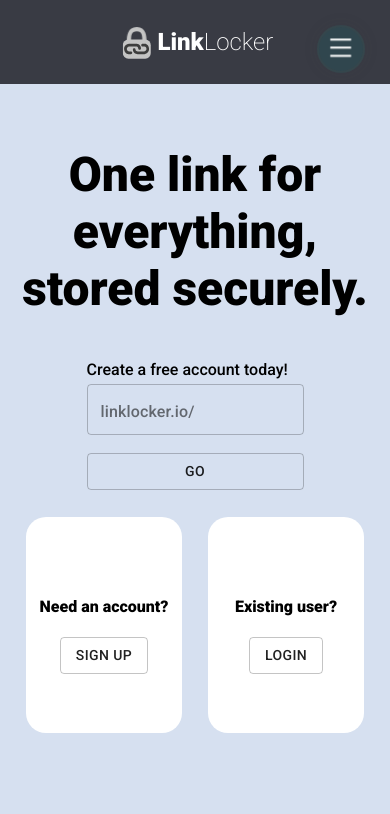
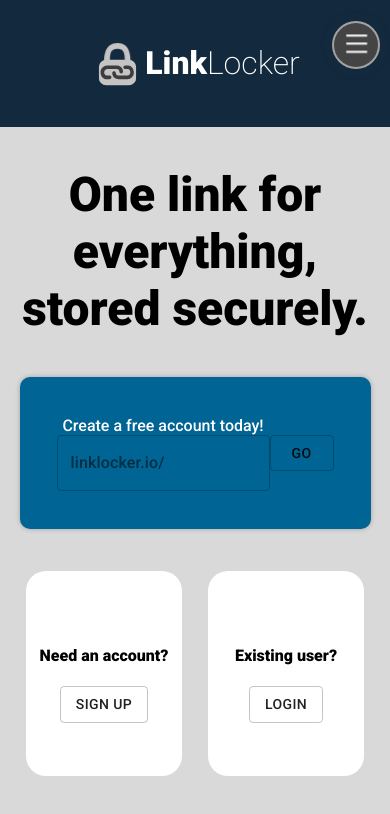
Before and after one commit to dannyhogan/linklocker, a React (Create React App) app in the folder client/: page / in a window 390 px wide. Shown: the top 814 px of the page. Built offline with nearby package versions, Linux system fonts and the light colour scheme; no server answers.

Commit message:
css changes

```diff
--- a/client/src/App.scss
+++ b/client/src/App.scss
@@ -7,6 +7,7 @@
   margin: 0;
   overflow: hidden;
   position: relative;
-  background-color: #d6e0f0;
   font-family: 'Roboto';
+  background-color: #d9d9d9;
+
 }
--- /dev/null
+++ b/client/src/components/Contact/Contact.scss
@@ -0,0 +1,3 @@
+.Contact {
+
+}
--- a/client/src/components/Header/Header.scss
+++ b/client/src/components/Header/Header.scss
@@ -4,23 +4,7 @@
   align-items: center;
   width: 100%;
   height: 15%;
-  background-color: #393b44;
+  background-color: #13293d;
   overflow: hidden;
   transition: all ease-in .2s;
 }
-
-@media screen and (max-width: 800px) {
-  .Header {
-    display: flex;
-    justify-content: center;
-    align-items: center;
-    width: 100%;
-    height: 10%;
-    background-color: #393b44;
-    transition: all ease-out .5s;
-
-    .Logo {
-      transform: scale(.75);
-    }
-  }
-}
--- a/client/src/components/LandingPageForm/LandingPageForm.scss
+++ b/client/src/components/LandingPageForm/LandingPageForm.scss
@@ -1,16 +1,77 @@
 .LandingPageForm {
   display: flex;
-  flex-direction: column;
+  align-items: center;
+  justify-content: center;
+  background-color: #006494;
+  color: white;
+  height: 10rem;
+  border-radius: 10px;
+  width: 25rem;
+  max-width: 90%;
+  height: 10rem;
+  margin-bottom: 1rem;
+  box-shadow: 0px 0px 5px rgba(0, 0, 0, 0.25);
+  -webkit-animation: slide-in-fwd-bottom 0.7s cubic-bezier(0.250, 0.460, 0.450, 0.940) both;
+  animation: slide-in-fwd-bottom 0.7s cubic-bezier(0.250, 0.460, 0.450, 0.940) both;
+  z-index: 1;
 
   .form-label {
-    height: 5rem;
-    margin-bottom: 1rem;
     display: flex;
-    justify-content: space-around;
     flex-direction: column;
+    align-items: center;
 
-    input {
-      padding: 1rem;
+    .form-container {
+      display: flex;
+      margin-top: 1rem;
+      width: 100%;
+
+      .input {
+        color: white;
+        outline: none;
+        border: none;
+      }
+
+      .submit {
+        border: 2px solid white;;
+        color: white;
+        border-radius: 0px 10px 10px 0px;
+        background-color: rgba(0, 0, 0, 0.1);
+      }
+
+      .Mui-focused {
+        color: white;
+      }
+
+      .MuiOutlinedInput-notchedOutline {
+        border: 2px solid white;
+        border-radius: 10px 0px 0px 10px;
+      }
     }
   }
 }
+
+
+ @-webkit-keyframes slide-in-fwd-bottom {
+  0% {
+    -webkit-transform: translateZ(-1400px) translateY(800px);
+            transform: translateZ(-1400px) translateY(800px);
+    opacity: 0;
+  }
+  100% {
+    -webkit-transform: translateZ(0) translateY(0);
+            transform: translateZ(0) translateY(0);
+    opacity: 1;
+  }
+}
+@keyframes slide-in-fwd-bottom {
+  0% {
+    -webkit-transform: translateZ(-1400px) translateY(800px);
+            transform: translateZ(-1400px) translateY(800px);
+    opacity: 0;
+  }
+  100% {
+    -webkit-transform: translateZ(0) translateY(0);
+            transform: translateZ(0) translateY(0);
+    opacity: 1;
+  }
+}
--- a/client/src/components/LinkPasswordForm/LinkPasswordForm.scss
+++ b/client/src/components/LinkPasswordForm/LinkPasswordForm.scss
@@ -3,6 +3,6 @@
   background-color: #444444;
 }
 
-.closed {
+.LinkPasswordForm.closed {
   opacity: 0;
 }
--- a/client/src/components/Login/Login.scss
+++ b/client/src/components/Login/Login.scss
@@ -6,19 +6,74 @@
   height: 100vh;
   background-color: #d6e0f0;
 
+  h1 {
+    color: #13293d;
+  }
+
   form {
-    border-radius: 20px;
+    -webkit-animation: slide-in-fwd-bottom 0.6s cubic-bezier(0.250, 0.460, 0.450, 0.940) both;
+    animation: slide-in-fwd-bottom 0.6s cubic-bezier(0.250, 0.460, 0.450, 0.940) both;
+    border-radius: 10px;
+    border: 2px solid rgba(0, 0, 0, 0.5);
     height: 20rem;
     width: 20rem;
     display: flex;
     align-items: center;
     flex-direction: column;
     justify-content: space-evenly;
-    background-color: #8d93ab;
+    background-color: #006494;
+    color: white;
 
     label {
       display: flex;
       flex-direction: column;
     }
+
+    .submit {
+      border: 2px solid white;;
+      color: white;
+      border-radius: 10px;
+      background-color: rgba(0, 0, 0, 0.1);
+    }
+
+    .Mui-focued {
+      border-color: white;
+      outline: none
+    }
+    .MuiOutlinedInput-notchedOutline {
+      outline: none;
+      color: white;
+      border: 2px solid white !important;
+    }
+
+
+
   }
 }
+
+
+
+ @-webkit-keyframes slide-in-fwd-bottom {
+  0% {
+    -webkit-transform: translateZ(-1400px) translateY(800px);
+            transform: translateZ(-1400px) translateY(800px);
+    opacity: 0;
+  }
+  100% {
+    -webkit-transform: translateZ(0) translateY(0);
+            transform: translateZ(0) translateY(0);
+    opacity: 1;
+  }
+}
+@keyframes slide-in-fwd-bottom {
+  0% {
+    -webkit-transform: translateZ(-1400px) translateY(800px);
+            transform: translateZ(-1400px) translateY(800px);
+    opacity: 0;
+  }
+  100% {
+    -webkit-transform: translateZ(0) translateY(0);
+            transform: translateZ(0) translateY(0);
+    opacity: 1;
+  }
+}
--- a/client/src/components/NavBar/NavBar.scss
+++ b/client/src/components/NavBar/NavBar.scss
@@ -11,20 +11,22 @@ $color5: #ebebeb;
   top: 0;
   margin: 0;
   padding: 0;
+  pointer-events: none;
 
   .toggle-button {
+    border: 2px solid rgba(255, 255, 255, 0.5);
+    pointer-events: all;
     position: fixed;
-    top: 25px;
-    right: 25px;
+    top: 2.5%;
+    right: 2.5%;
     z-index: 100;
     height: 3rem;
     width: 3rem;
-    background: #30464e;
+    background: #444444;
     border-radius: 100%;
     cursor: pointer;
     outline: none;
     box-shadow: 0px 0px 15px rgba(70, 70, 70, 0.1);
-    border: 2px solid rgba(70, 70, 70, 0.25);
 
     svg {
       fill: white;
@@ -44,6 +46,7 @@ $color5: #ebebeb;
   }
 
   .side-menu {
+    pointer-events: all;
     overflow: hidden;
     position: fixed;
     right: 20%;
@@ -112,6 +115,7 @@ $color5: #ebebeb;
     .toggle-button {
       display: block;
     }
+
     .side-menu {
       display: flex;
       width: 60%;
--- a/client/src/components/SignUp/SignUp.scss
+++ b/client/src/components/SignUp/SignUp.scss
@@ -2,19 +2,75 @@
   display: flex;
   align-items: center;
   flex-direction: column;
+  width: 100vw;
+  height: 100vh;
+  background-color: #d6e0f0;
+
+  h1 {
+    color: #13293d;
+  }
 
   form {
-    border: 1px solid lime;
+    -webkit-animation: slide-in-fwd-bottom 0.6s cubic-bezier(0.250, 0.460, 0.450, 0.940) both;
+    animation: slide-in-fwd-bottom 0.6s cubic-bezier(0.250, 0.460, 0.450, 0.940) both;
+    border-radius: 10px;
+    border: 2px solid rgba(0, 0, 0, 0.5);
+    height: 20rem;
     width: 20rem;
-    height: 20rem;
     display: flex;
     align-items: center;
     flex-direction: column;
     justify-content: space-evenly;
+    background-color: #006494;
+    color: white;
 
     label {
       display: flex;
       flex-direction: column;
     }
+
+    .submit {
+      border: 2px solid white;;
+      color: white;
+      border-radius: 10px;
+      background-color: rgba(0, 0, 0, 0.1);
+    }
+
+    .Mui-focued {
+      border-color: white;
+      outline: none
+    }
+    .MuiOutlinedInput-notchedOutline {
+      outline: none;
+      color: white;
+      border: 2px solid white !important;
+    }
   }
 }
+
+
+
+ @-webkit-keyframes slide-in-fwd-bottom {
+  0% {
+    -webkit-transform: translateZ(-1400px) translateY(800px);
+            transform: translateZ(-1400px) translateY(800px);
+    opacity: 0;
+  }
+  100% {
+    -webkit-transform: translateZ(0) translateY(0);
+            transform: translateZ(0) translateY(0);
+    opacity: 1;
+  }
+}
+@keyframes slide-in-fwd-bottom {
+  0% {
+    -webkit-transform: translateZ(-1400px) translateY(800px);
+            transform: translateZ(-1400px) translateY(800px);
+    opacity: 0;
+  }
+  100% {
+    -webkit-transform: translateZ(0) translateY(0);
+            transform: translateZ(0) translateY(0);
+    opacity: 1;
+  }
+}
```
